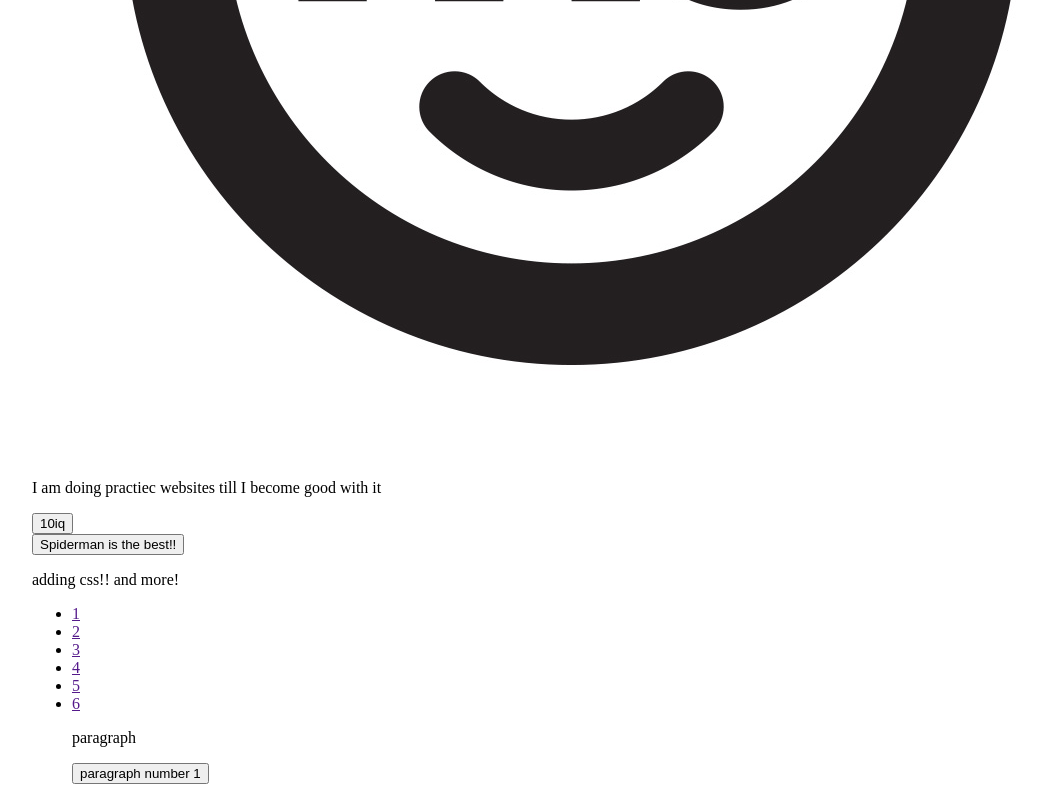
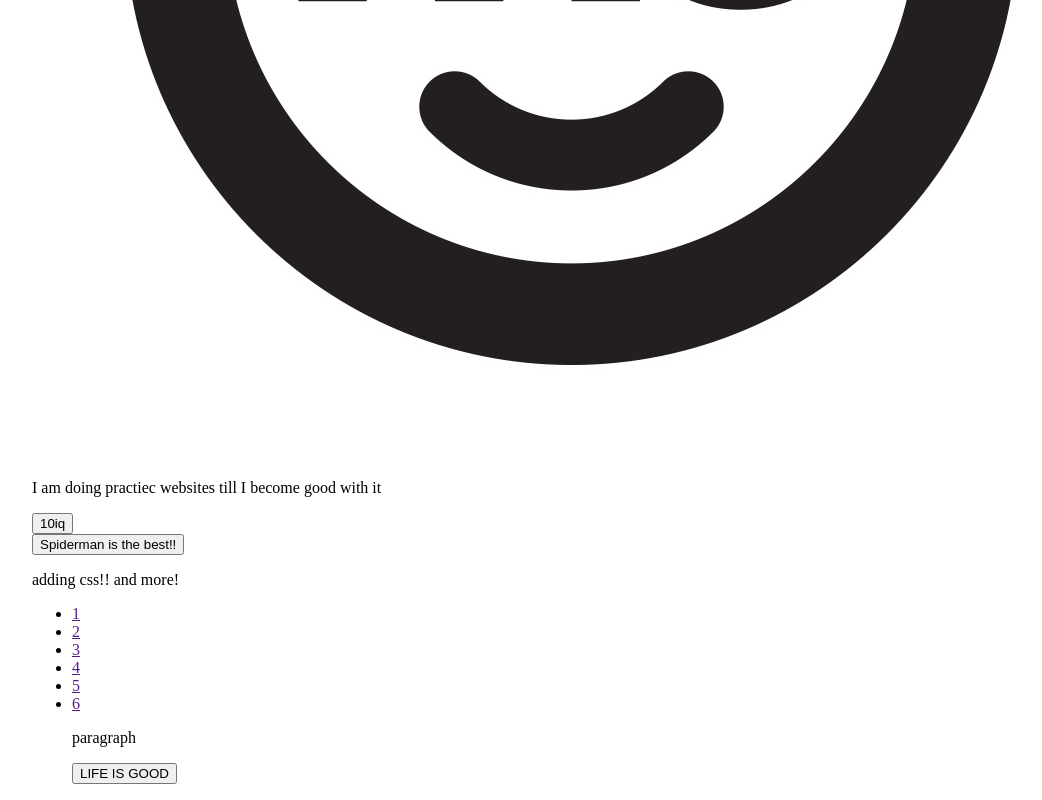
Before and after one commit to AbdulWahidAjaj/First-github-project, a plain HTML site: page index.html in a window 1280 px wide. Shown: the part 666-1466 px from the top of the page, without its empty margins (16-1058 px from the left). Drawn offline with Linux system fonts and the light colour scheme.

Commit message:
button changed

```diff
--- a/index.html
+++ b/index.html
@@ -26,7 +26,7 @@
         <li><a href="">6</a></li>
         <p>paragraph  </p>
         <p>
-            <button>paragraph number 1</button>
+            <button>LIFE IS GOOD </button>
         </p>
 
     </ul>
```
